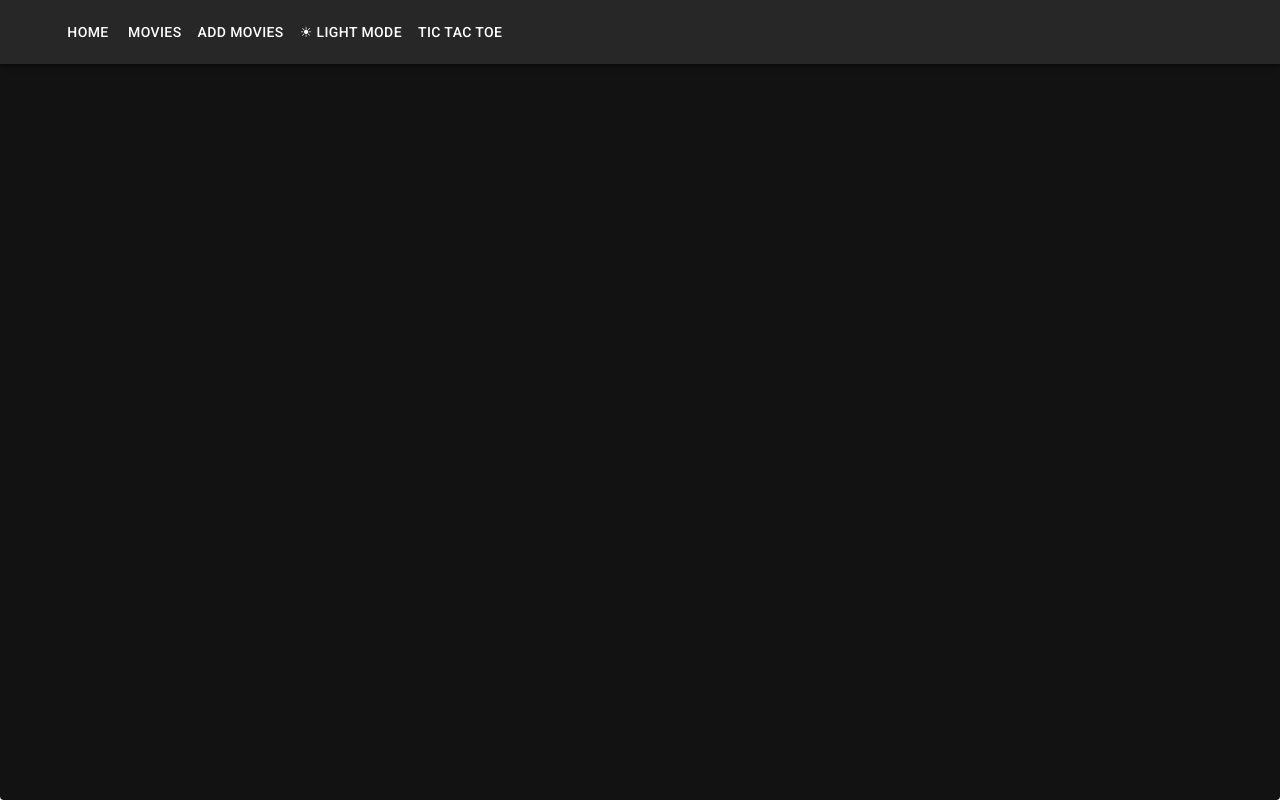
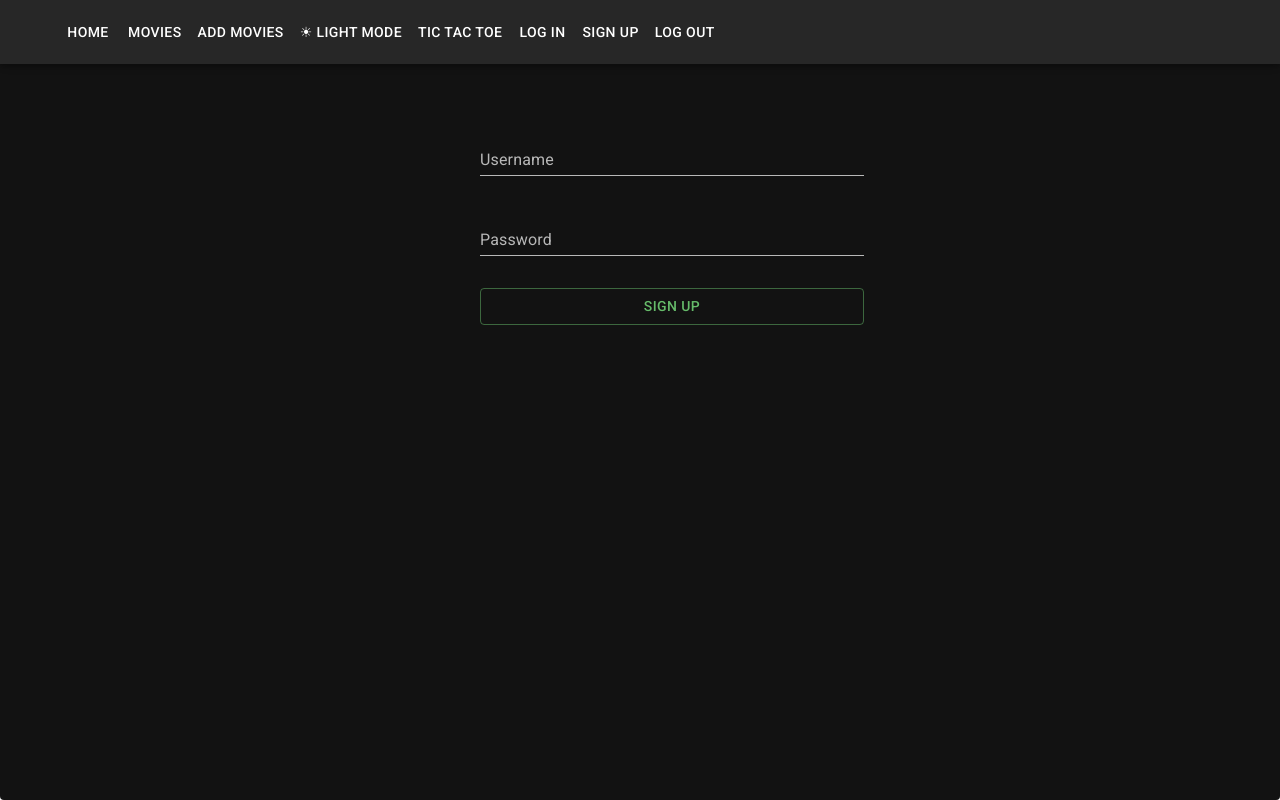
Before and after one commit to Vishwaraj/1st-June-Task, a React (Create React App) app: page /users/signup in a window 1280 px wide. Built offline with nearby package versions, Linux system fonts and the light colour scheme.

Commit message:
added some features

```diff
--- a/src/App.css
+++ b/src/App.css
@@ -305,3 +305,21 @@ a {
   flex-direction: row;
   justify-content: space-between;
 }
+
+
+/* styles for login page */
+
+.login-form-page, .sign-up-page {
+  padding-top: 8rem;
+  padding-left: 30rem;
+}
+
+.login-form-area, .sign-up-area {
+  display: flex;
+  flex-direction: column;
+  gap: 2rem;
+}
+
+.login-form-space, .sign-up-space {
+  width: 30vw;
+}
--- a/src/App.js
+++ b/src/App.js
@@ -10,6 +10,8 @@ import Paper from '@mui/material/Paper';
 import {TicTacToe} from './TicTacToe.js'
 import {EditMovie} from './EditMovie.js'
 import { BasicForm } from "./BasicForm";
+import { LoginPage } from "./LoginPage";
+import { SignUpPage } from "./SignUpPage";
 
 
 
@@ -51,6 +53,8 @@ function App() {
         <Route path ='/tic-tac-toe' element={<TicTacToe/>} />
         <Route path='/edit-movie/:id' element={<EditMovie />} />
         <Route path='/basic-form' element={<BasicForm />}/>
+        <Route path='/users/login' element={<LoginPage />}/>
+        <Route path='/users/signup' element={<SignUpPage />}/>
       </Routes>
 
 
--- /dev/null
+++ b/src/LoginPage.js
@@ -0,0 +1,106 @@
+import Button from '@mui/material/Button';
+import TextField from '@mui/material/TextField';
+import { useNavigate } from "react-router-dom";
+import { useFormik } from "formik";
+import * as yup from 'yup';
+import {API} from './global';
+
+
+
+
+export function LoginPage() {
+  return (
+    <div className='login-form-page'>
+      <LoginForm />
+    </div>
+  );
+}
+
+const userValidationSchema = yup.object({
+  username: yup.string().required('This field is required'),
+  password: yup.string().required().min(8, 'Password needs to be atleast 8 characters')
+})
+
+
+
+
+
+
+
+function LoginForm() {
+
+  const {handleChange, handleBlur, handleSubmit, values, errors, touched} = useFormik({
+    initialValues: {
+      username: '',
+      password: ''
+    },
+    validationSchema: userValidationSchema,
+    onSubmit: (user) => {
+      console.log('This is the user', user)
+      loginUser(user)
+    }
+  });
+
+  const navigate = useNavigate();
+
+  const loginUser = (user) => {
+    fetch(`${API}/users/login`, {
+      method: 'POST',
+      body: JSON.stringify(user),
+      headers: {
+        "Content-Type": "application/json"
+      }
+    })
+    .then(response => response.json())
+    .then(data => {console.log('user login',data); window.localStorage.setItem('token', data.token)})
+    .then(alert('You have logged in'))
+
+  }
+
+
+  //ASYNC AWAIT APPROACH
+  // const loginUser = async (user) => {
+
+  //   const response = await  fetch(`${API}/users/login`, {
+  //     method: 'POST',
+  //     body: JSON.stringify(user),
+  //     headers: {
+  //       "Content-Type": "application/json"
+  //     }
+  //   });
+
+  //   const data = await response.json();
+
+
+  // }
+
+
+
+
+
+
+  return (
+    <div className='login-form-space'>
+      <form onSubmit={handleSubmit}>
+      <div className='login-form-area'>
+      <TextField
+            type="text" id="standard-basic" label="Username" variant="standard"
+            name='username' value={values.username} onChange={handleChange} onBlur={handleBlur} />
+      <TextField
+            type="text" id="standard-basic" label="Password" variant="standard"
+            name='password' value={values.password} onChange={handleChange} onBlur={handleBlur} />
+      <Button type='submit' variant='outlined'>Log in</Button>
+      </div>
+
+      </form>
+    </div>
+  );
+}
+
+
+//In react following code is used , write the following code.
+// localStorage.setItem('token', the token that is generated here)
+// when making api calls that require token, write the following code.
+// localStorage.getItem('token');
+// when logging out, to delete the token from local memory write the following code.
+// localStorage.removeItem('token');
--- a/src/MovieList.js
+++ b/src/MovieList.js
@@ -12,8 +12,14 @@ export function MovieList({setMovie, movie , deleteMovie}) {
 
   // const [movie, setMovie] = useState([]);
 
+  const generatedToken = localStorage.getItem('token');
+
   const getMovies = () => {
-    fetch(`${API}/movies`)
+    fetch(`${API}/movies`, {
+      headers: {
+        'x-auth-token': generatedToken
+      }
+    })
     .then(response => response.json())
     .then(data => setMovie(data));
   }
@@ -27,9 +33,13 @@ export function MovieList({setMovie, movie , deleteMovie}) {
   }
 
 
+
+
+
   return (
+
     <div className="movie-list">
-      {movie.map((movie) => {
+    {generatedToken ? movie.map((movie) => {
         return (
           <div key={movie.id}>
             <Movie
@@ -43,7 +53,9 @@ export function MovieList({setMovie, movie , deleteMovie}) {
                />
           </div>
         );
-      })}
+      })
+      : <h1>You are not authorized, please log in or create an account.</h1>}
+
     </div>
   );
 }
--- a/src/MoviesHeader.js
+++ b/src/MoviesHeader.js
@@ -15,18 +15,9 @@ const navigate = useNavigate();
 
 
   return (
-    // <div>
-    //   <div className="movies-header">
-    //   <h1>MoviesDB</h1>
-    //   <div className='header-links'>
-    //   <h3><Link to='/'>Home</Link></h3>
-    //   <h3><Link to='/movies'>Movies</Link></h3>
-    //   <h3><Link to="add-movie">Add Movies</Link></h3>
-    //   </div>
-    // </div>
-    // </div>
+
     <div>
- <AppBar>
+ {/* <AppBar>
       <div className='appbar-header'>
       <h1>MoviesDB</h1>
       <div className='header-links'>
@@ -36,7 +27,7 @@ const navigate = useNavigate();
       </div>
       </div>
     </AppBar>
-
+     */}
 
 
 
@@ -48,6 +39,9 @@ const navigate = useNavigate();
   <Button color='inherit' onClick={() => {navigate('/add-movie')}}>Add Movies</Button>
   <Button color='inherit' onClick={() => {setTheme(theme === 'dark' ? 'light' : 'dark')}}>{theme === 'dark' ? '☀ Light Mode' : '🌙 Dark Mode'}</Button>
   <Button color='inherit' className='mode-button' onClick={() => {navigate('/tic-tac-toe')}} >Tic Tac Toe</Button>
+  <Button color='inherit' onClick={() => {navigate('/users/login')}}>Log in</Button>
+  <Button color='inherit' onClick={() => {navigate('/users/signup')}}>Sign up</Button>
+  <Button color='inherit' onClick={() => {navigate('/'); userLogout()}}>Log out</Button>
   </div>
 
   </Toolbar>
@@ -55,12 +49,11 @@ const navigate = useNavigate();
 
     </div>
 
+  );
+}
 
 
 
-
-
-
-
-  );
+function userLogout() {
+  window.localStorage.removeItem('token');
 }
--- /dev/null
+++ b/src/SignUpPage.js
@@ -0,0 +1,72 @@
+import Button from '@mui/material/Button';
+import TextField from '@mui/material/TextField';
+import { useNavigate } from "react-router-dom";
+import { useFormik, yupToFormErrors } from "formik";
+import * as yup from 'yup';
+import {API} from './global';
+
+export function SignUpPage() {
+  return (
+    <div className='sign-up-page'>
+      <SignUpForm />
+    </div>
+  );
+}
+
+
+const userValidationSchema = yup.object({
+  username: yup.string().required('This field is required.'),
+  password: yup.string().required().min(8, 'Password needs to be at least 8 characters')
+})
+
+
+function SignUpForm() {
+
+
+  const {handleSubmit, handleChange, handleBlur, values, errors, touched} = useFormik({
+    initialValues: {
+      username: '',
+      password: ''
+    },
+    validationSchema: userValidationSchema,
+    onSubmit: (newUser) => {
+      console.log('New User', newUser);
+      addUser(newUser);
+
+    }
+  });
+
+  const addUser = (newUser) => {
+   fetch(`${API}/users/signup`, {
+    method: 'POST',
+    body: JSON.stringify(newUser),
+    headers: {
+      "Content-Type": "application/json"
+    }
+   })
+   .then(response => response.json())
+   .then(data => console.log('New user created', data));
+  }
+
+
+  return (
+    <div className='sign-up-space'>
+      <form onSubmit={handleSubmit}>
+      <div className='sign-up-area'>
+      <TextField
+            type="text" id="standard-basic" label="Username" variant="standard"
+            name="username" value={values.username} onChange={handleChange} onBlur={handleBlur}/>
+
+      {touched.username && errors.username ? errors.username : null}
+
+      <TextField
+            type="text" id="standard-basic" label="Password" variant="standard"
+            name="password" value={values.password} onChange={handleChange} onBlur={handleBlur}/>
+
+      {touched.password && errors.password ? errors.password : null}
+      <Button type='submit' color='success' variant='outlined'>Sign up</Button>
+      </div>
+      </form>
+    </div>
+  );
+}
--- a/src/global.js
+++ b/src/global.js
@@ -1,3 +1,3 @@
 // export const API = `https://6278eaca6ac99a91065f4bbb.mockapi.io`;
-export const API = `https://vishwaraj-node-app.herokuapp.com`;
-// export const API = `http://localhost:4000`;
+// export const API = `https://vishwaraj-node-app.herokuapp.com`;
+export const API = `http://localhost:4000`;
```
Also changed, not shown: 1 other file (tests, documents, lock files or other folders).
